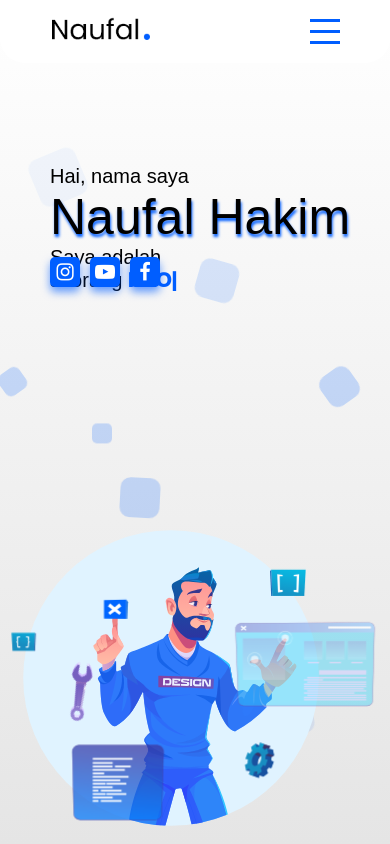
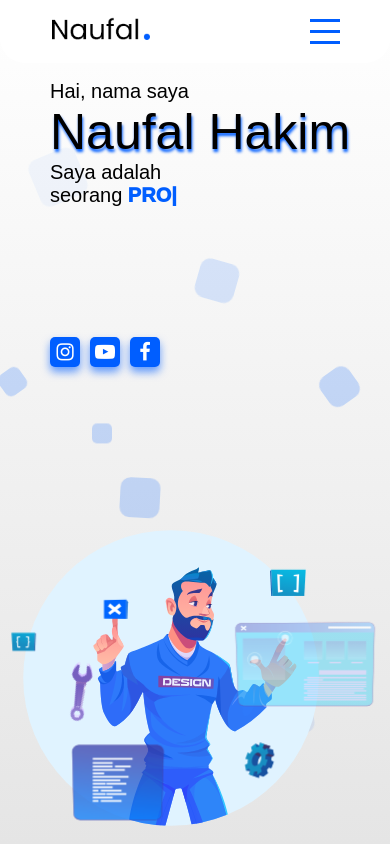
Before and after one commit to kimnopal/kimnopal.github.io, a plain HTML site: page index.html in a window 390 px wide. Shown: the top 844 px of the page. Drawn offline with nearby package versions, Linux system fonts and the light colour scheme.

Commit message:
Update style.css

```diff
--- a/style.css
+++ b/style.css
@@ -906,9 +906,9 @@ footer p {
 
     .main .main-text {
         position: relative;
-        top: 27%;
+        top: 17%;
         z-index: 2;
-        margin-bottom: 130px;
+        margin-bottom: 210px;
     }
 
     .main .social-links {
```
